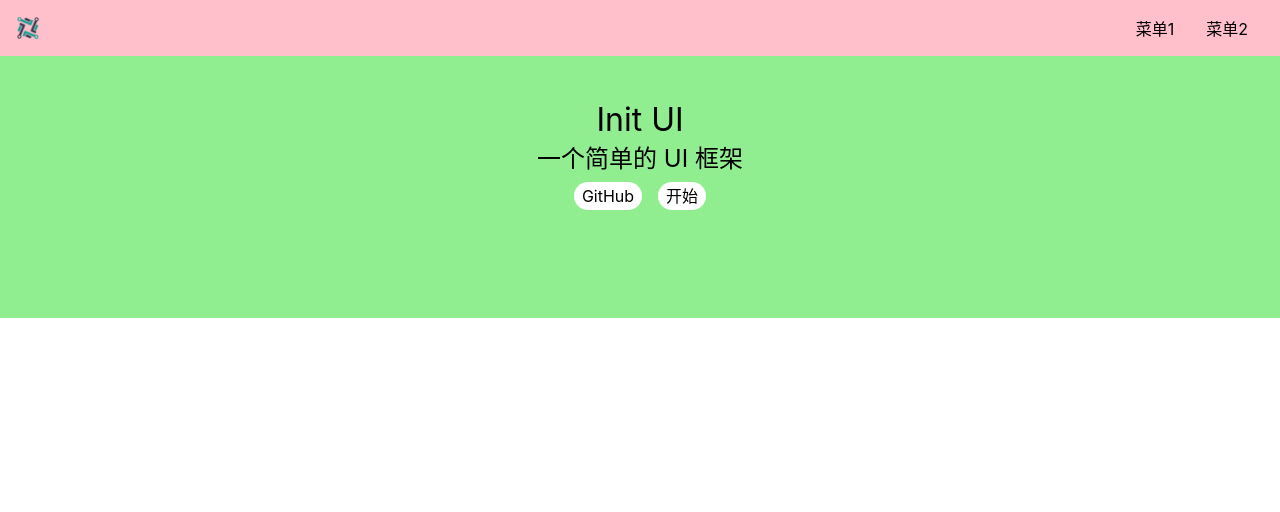
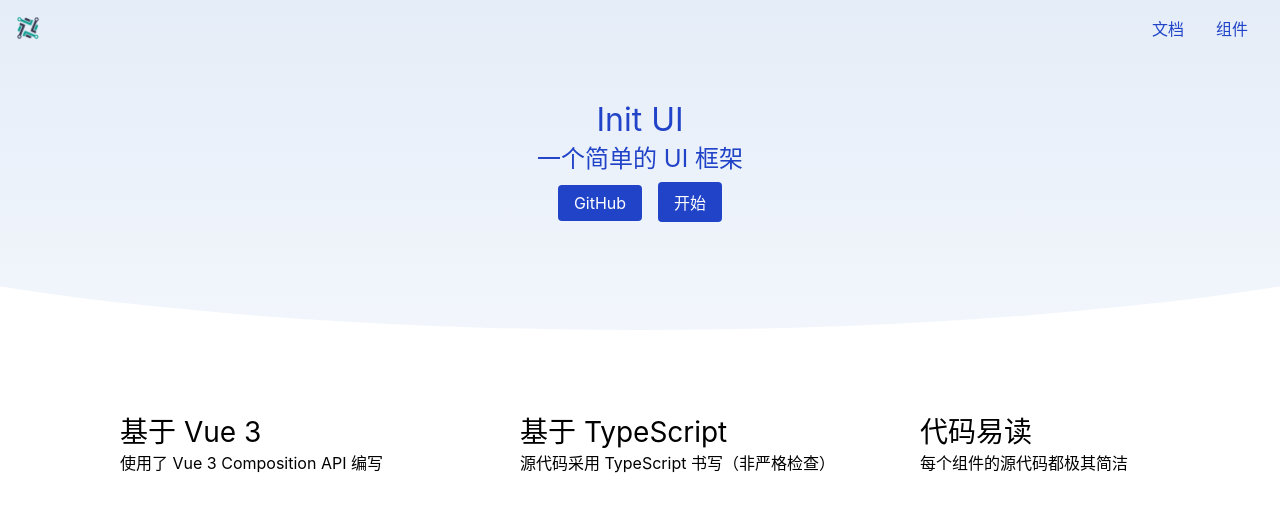
Before and after one commit to wh2887/-init-ui-vue3, a Vue app: page /#/ in a window 1280 px wide. Shown: the top 512 px of the page. Built offline with nearby package versions, Linux system fonts and the light colour scheme.

Commit message:
装修首页

```diff
--- a/index.html
+++ b/index.html
@@ -9,6 +9,6 @@
 <body>
   <div id="app"></div>
   <script type="module" src="/src/main.ts"></script>
-  <script src="//at.alicdn.com/t/font_2327098_mvckzequvto.js"></script>
+  <script src="//at.alicdn.com/t/font_2327098_mq9e3os82wf.js"></script>
 </body>
 </html>
--- a/src/assets/styles/reset.scss
+++ b/src/assets/styles/reset.scss
@@ -34,3 +34,10 @@ h1, h2, h3, h4, h5, h6 {
 button{
   outline: none;
 }
+
+.icon {
+  width: 1em; height: 1em;
+  vertical-align: -0.15em;
+  fill: currentColor;
+  overflow: hidden;
+}
--- a/src/components/Topnav.vue
+++ b/src/components/Topnav.vue
@@ -4,8 +4,12 @@
       <img src="src/assets/logo-top.png" alt="回到首页">
     </div>
     <ul class="menu">
-      <li>菜单1</li>
-      <li>菜单2</li>
+      <li>
+        <router-link to="/doc">文档</router-link>
+      </li>
+      <li>
+        <router-link to="/doc/switch">组件</router-link>
+      </li>
     </ul>
     <div class="toggleAside" @click="toggleMenu">
       <Icon name="main"/>
@@ -35,8 +39,8 @@ export default {
 </script>
 
 <style lang="scss" scoped>
+$main: #2143C8;
 .topnav {
-  background: pink;
   display: flex;
   padding: 16px;
   position: fixed;
@@ -63,10 +67,15 @@ export default {
     white-space: nowrap;
     flex-wrap: nowrap;
     align-items: center;
+    color: $main;
 
 
     > li {
       margin: 0 1em;
+
+      > a {
+        border: none;
+      }
     }
   }
 
--- a/src/lib/Button.vue
+++ b/src/lib/Button.vue
@@ -58,7 +58,7 @@ export default {
 $radius: 4px;
 $h: 32px;
 .init-button {
-  background: $dark-grey-4; height: $h;
+  background: $dark-grey-6; height: $h;
   padding: 0 12px; cursor: pointer; border-radius: $radius; border: none;
   display: inline-flex; justify-content: center; align-items: center; white-space: nowrap;
   color: $light-grey-6; position: relative; overflow: hidden;
@@ -67,7 +67,7 @@ $h: 32px;
     margin-left: 8px;
   }
 
-  &:hover { background: rgba($dark-grey-4, .9); }
+  &:hover { background: rgba($dark-grey-6, .9); }
 
   &:focus { outline: none; }
 
@@ -100,13 +100,13 @@ $h: 32px;
 
     &[disabled] {
       cursor: not-allowed;
-      background: rgba($light-grey-4, .9);
+      background: $light-grey-6;
       color: $light-grey-2;
     }
   }
 
   &.init-theme-link {
-    background: transparent; border-color: transparent; box-shadow: none; color: $dark-grey-4;
+    background: transparent; border-color: transparent; box-shadow: none; color: $dark-grey-6;
 
     &:hover, &:focus {
       color: lighten($dark-grey-4, 10%);
@@ -193,9 +193,19 @@ $h: 32px;
     &[disabled] {
       cursor: not-allowed;
       color: $light-grey-2;
-
+      border-radius: 0;
       &:hover, &:focus {
         background: inherit;
+      }
+      &:after {
+        content: '';
+        display: block;
+        position: absolute;
+        top: 0;
+        left: 0;
+        width: 100%;
+        height: $h - 2px;
+        border-bottom: 2px solid $light-grey-2;
       }
     }
   }
--- a/src/lib/styles/helper.scss
+++ b/src/lib/styles/helper.scss
@@ -1,8 +1,8 @@
 // Color Chart
 $light-blue: #007AFF;
 $dark-blue: #0A84FF;
-$light-green: #34C759;
-$dark-green:#30D158;
+$light-green: #34C759;  //main
+$dark-green: #30D158;
 $light-indigo: #5856D6;
 $dark-indigo: #5E5CE6;
 $light-orange: #FF9500;
@@ -11,7 +11,7 @@ $light-pink: #FF2D55;
 $dark-pink: #FF375F;
 $light-purple: #AF52DE;
 $dark-purple: #BF5AF2;
-$light-red: #FF3B30;
+$light-red: #FF3B30; //danger
 $dark-red: #FF453A;
 $light-teal: #5AC8FA;
 $dark-teal: #64D2FF;
@@ -19,13 +19,13 @@ $light-yellow: #FFCC00;
 $dark-yellow: #FFD60A;
 
 $grey: #8E8E93;
-$light-grey-2:#AEAEB2;
-$dark-grey-2:#636366;
+$light-grey-2: #AEAEB2; // disabled
+$dark-grey-2: #636366;
 
-$light-grey-4:#D1D1D6;
-$dark-grey-4:#3A3A3C;
+$light-grey-4: #D1D1D6; //disabled
+$dark-grey-4: #3A3A3C;
 
-$light-grey-5: #E5E5EA;
+$light-grey-5: #E5E5EA; // border
 $dark-grey-5: #2C2C2E;
-$light-grey-6: #F2F2F7;
-$dark-grey-6: #1C1C1E;
+$light-grey-6: #F2F2F7; // font
+$dark-grey-6: #1C1C1E; // bg
--- a/src/views/Home.vue
+++ b/src/views/Home.vue
@@ -1,5 +1,5 @@
 <template>
-  <div>
+  <div class="init-home-wrapper">
     <Topnav/>
     <div class="banner">
       <h1>Init UI</h1>
@@ -8,6 +8,31 @@
         <a href="https://github.com/wh2887/-init-ui-vue3">GitHub</a>
         <router-link to="/doc">开始</router-link>
       </p>
+    </div>
+    <div class="features">
+      <ul>
+        <li>
+          <svg>
+            <use xlink:href="#icon-vue"></use>
+          </svg>
+          <h3>基于 Vue 3</h3>
+          <p>使用了 Vue 3 Composition API 编写</p>
+        </li>
+        <li>
+          <svg>
+            <use xlink:href="#icon-ts"></use>
+          </svg>
+          <h3>基于 TypeScript </h3>
+          <p>源代码采用 TypeScript 书写（非严格检查）</p>
+        </li>
+        <li>
+          <svg>
+            <use xlink:href="#icon-light-bulb"></use>
+          </svg>
+          <h3>代码易读</h3>
+          <p>每个组件的源代码都极其简洁</p>
+        </li>
+      </ul>
     </div>
   </div>
 </template>
@@ -23,26 +48,83 @@ export default {
 </script>
 
 <style lang="scss" scoped>
-.banner {
+
+$main: #2143C8;
+.init-home-wrapper {
+  display: flex;
+  flex-direction: column;
+
+  > .banner {
     padding: 100px 0;
     display: flex;
     justify-content: center;
     align-items: center;
     flex-direction: column;
-  background: lightgreen;
+    color: $main;
+    background: linear-gradient(180deg, rgba(229, 237, 248, 1) 0%, rgba(242, 246, 252, 1) 100%);
+    clip-path: ellipse(80% 60% at 50% 40%);
 
     > .actions {
-    padding: 8px 0;
+      padding: 8px;
 
       a {
+        text-align: center;
         margin: 0 8px;
-      background: #fff;
+        background: $main;
+        color: white;
         display: inline-block;
-      $h: 28px;
-      height: $h;
-      line-height: $h;
-      border-radius: $h/2;
-      padding: 0 8px;
+        border-radius: 4px;
+        padding: 8px 16px;
+        border: none;
+
+        &:hover, &:focus {
+          background: rgba($main, .9);
+        }
+      }
+    }
+  }
+}
+
+.features {
+  margin: 64px auto;
+  width: 400px;
+  @media (min-width: 800px) {
+    width: 800px;
+  }
+  @media (min-width: 1200px) {
+    width: 1200px;
+  }
+
+  > ul {
+    display: flex;
+    flex-wrap: wrap;
+
+    > li {
+      width: 400px;
+      margin: 16px 0;
+      display: grid;
+      justify-content: start;
+      align-content: space-between;
+      grid-template-areas:
+        "icon title"
+        "icon text";
+      grid-template-columns: 80px auto;
+      grid-template-rows: 1fr auto;
+
+      > svg {
+        grid-area: icon;
+        width: 64px;
+        height: 64px;
+      }
+
+      > h3 {
+        grid-area: title;
+        font-size: 28px;
+      }
+
+      > p {
+        grid-area: text
+      }
     }
   }
 }
```
Lines whose indentation alone changed are shown as unchanged.
